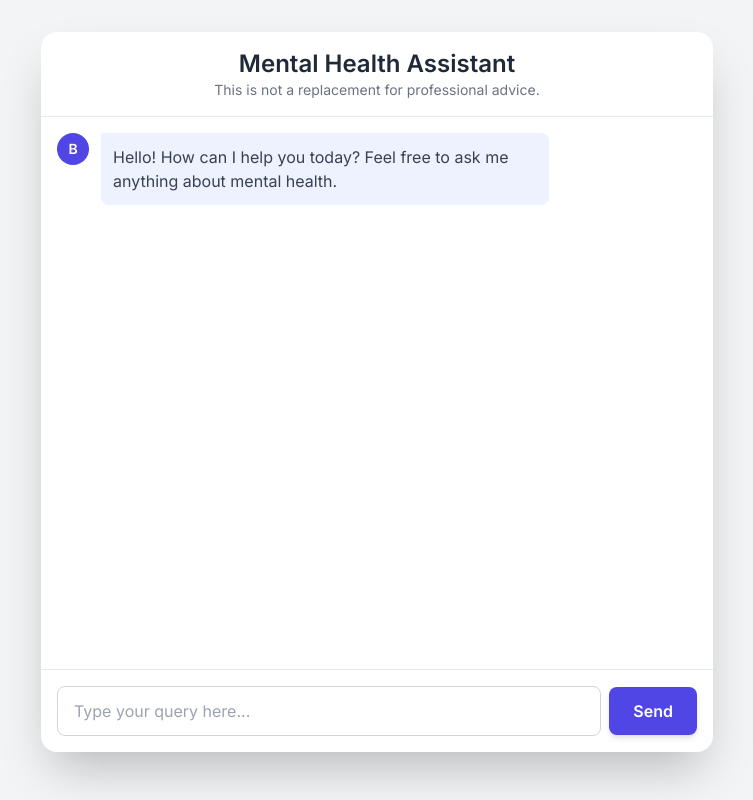
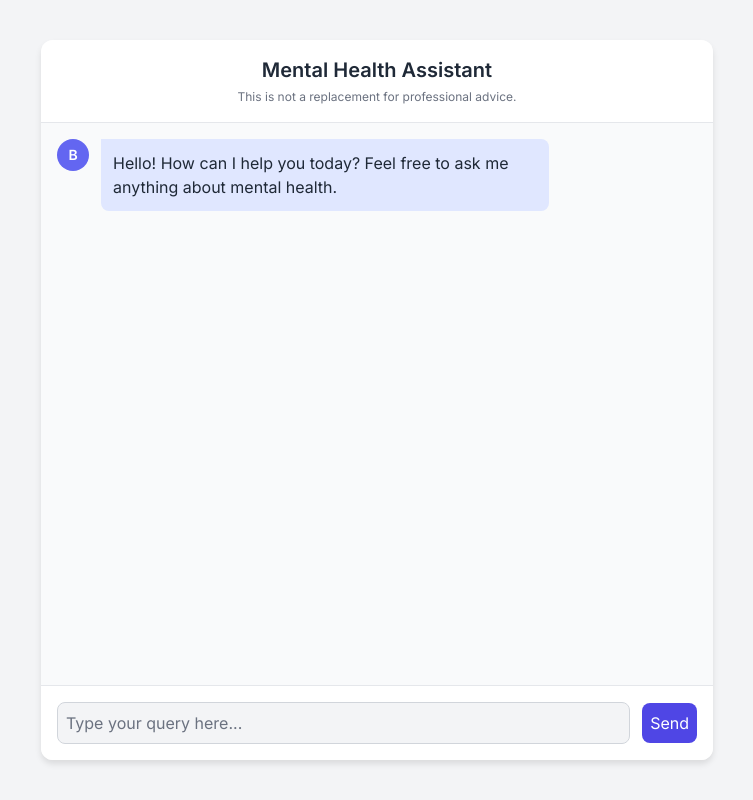
Before and after one commit to Amankalyankar/DSNChatbot, a Flask app: page / in a window 1280 px wide. Shown: the whole page, without its empty margins (263-1016 px from the left). Run offline with Flask 3, Linux system fonts and the light colour scheme; some libraries are stand-ins or nearby versions.

Commit message:
Some changes

```diff
--- a/app.py
+++ b/app.py
@@ -1,5 +1,4 @@
 import os
-import re # Import the regular expressions module
 import pandas as pd
 from flask import Flask, request, jsonify, render_template
 from sklearn.feature_extraction.text import TfidfVectorizer
@@ -18,7 +17,7 @@ try:
     df = pd.read_csv('Test_data.csv')
     # Ensure the 'Questions' and 'Answers' columns are strings
     df['Questions'] = df['Questions'].astype(str)
-    df['Answers'] = df['Answers'].astype(str) # Also convert answers to string
+    df['Answers'] = df['Answers'].astype(str)
     questions = df['Questions'].tolist()
 
     # Create a TF-IDF Vectorizer
@@ -26,16 +25,14 @@ try:
     question_vectors = vectorizer.fit_transform(questions)
     print("CSV data loaded and vectorized successfully.")
 except FileNotFoundError:
-    print("Error: Mental_Health_FAQ.csv not found. Please make sure the file is in the correct directory.")
+    print("Error: Test_data.csv not found. Please make sure the file is in the correct directory.")
     df = None
-    vectorizer = None
-    question_vectors = None
 
 # --- Initialize Groq Client ---
 try:
     groq_api_key = os.environ.get("GROQ_API_KEY")
     if not groq_api_key:
-        print("Error: GROQ_API_KEY environment variable not set.")
+        print("Error: GROQ_API_KEY not found in environment variables.")
         client = None
     else:
         client = Groq(api_key=groq_api_key)
@@ -44,99 +41,84 @@ except Exception as e:
     print(f"Error initializing Groq client: {e}")
     client = None
 
+# --- Flask Routes ---
 
-# --- Route for the main page ---
 @app.route('/')
 def index():
+    """Renders the main chat page."""
     return render_template('index.html')
 
-# --- Route for handling chat messages ---
-# --- Route for handling chat messages ---
 @app.route('/chat', methods=['POST'])
 def chat():
-    user_message = request.json.get('message')
+    """Handles chat logic: Find in CSV, then refine with AI."""
+    if df is None:
+        return jsonify({
+            'response': 'I am unable to provide answers right now. The data file is missing.',
+            'source': 'Error',
+            'similarity_score': 0
+        })
+
+    user_message = request.json.get('message', '')
     if not user_message:
-        return jsonify({'error': 'No message provided'}), 400
+        return jsonify({
+            'response': 'Please enter a message.',
+            'source': 'System',
+            'similarity_score': 0
+        })
 
-    response_message = "I'm sorry, I encountered an error. Please try again."
-    source = "Error"
-    context_from_csv = ""  # Variable to hold context from the CSV
+    # --- Step 1: Find the best answer from the CSV ---
+    user_vector = vectorizer.transform([user_message])
+    similarities = cosine_similarity(user_vector, question_vectors)
+    most_similar_index = similarities.argmax()
+    highest_similarity_score = similarities[0, most_similar_index]
 
-    # --- Step 1: Find relevant context in the CSV file ---
-    if df is not None and vectorizer is not None:
-        try:
-            user_vector = vectorizer.transform([user_message])
-            similarities = cosine_similarity(user_vector, question_vectors)
-            most_similar_index = similarities.argmax()
-            max_similarity = similarities[0, most_similar_index]
+    SIMILARITY_THRESHOLD = 0.24 # You can adjust this value
 
-            similarity_threshold = 0.5
+    if highest_similarity_score > SIMILARITY_THRESHOLD:
+        # Retrieve the best answer from the CSV
+        retrieved_answer = df['Answers'].iloc[most_similar_index]
+        matched_question = df['Questions'].iloc[most_similar_index]
 
-            # If a similar question is found, use its answer as context for the AI
-            if max_similarity > similarity_threshold:
-                context_from_csv = df.iloc[most_similar_index]['Answers']
-                source = "Groq AI (from CSV context)"
-                print(f"Found relevant context in CSV with similarity: {max_similarity}")
-            else:
-                source = "Groq AI (General)"
-                print("No relevant context in CSV, using general knowledge.")
+        # Format the source string to include the score
+        source = f"Matched: '{matched_question}' (Score: {highest_similarity_score:.2%})"
 
-        except Exception as e:
-            print(f"Error during CSV search: {e}")
-
-    # --- Step 2: Always call Groq AI, but provide context if found ---
-    if client:
-        try:
-            # The base system prompt
-            system_content = (
-                "You are a compassionate and helpful mental health assistant. "
-                "Provide supportive and informative answers. Keep your answers concise "
-                "and to the point, ideally in 2-3 sentences. Vary your wording each time. "
-                "If the user's query is sensitive or indicates a crisis, strongly advise them "
-                "to seek help from a professional mental health provider or contact a crisis hotline immediately. "
-                "Do not provide medical advice."
-            )
-
-            # If we found context in the CSV, add it to the prompt
-            if context_from_csv:
-                system_content += (
-                    "\n\nPlease use the following information to answer the user's question. "
-                    f"Rephrase it in a natural and supportive way; do not copy it directly. Context: '{context_from_csv}'"
+        # --- Step 2: Use AI to refine the retrieved answer ---
+        if client:
+            try:
+                refine_prompt = (
+                    "Please rephrase the following text to be more supportive, empathetic, and conversational, "
+                    "while keeping the core information intact. Keep the response to 2-3 sentences.\n\n"
+                    "Original Text:\n"
+                    f"\"{retrieved_answer}\""
                 )
 
-            # First Groq call → generate the base answer
-            chat_completion = client.chat.completions.create(
-                messages=[
-                    {"role": "system", "content": system_content},
-                    {"role": "user", "content": user_message},
-                ],
-                model="gemma2-9b-it",
-            )
-            response_message = chat_completion.choices[0].message.content
+                refinement_completion = client.chat.completions.create(
+                    messages=[
+                        {"role": "system", "content": "You are an expert at rephrasing text to be more empathetic and clear."},
+                        {"role": "user", "content": refine_prompt},
+                    ],
+                    model="gemma2-9b-it",
+                )
+                response_message = refinement_completion.choices[0].message.content
+            except Exception as e:
+                print(f"Error calling Groq API for refinement: {e}")
+                # Fallback to the original answer if AI fails
+                response_message = retrieved_answer
+                source += " (AI refinement failed)"
+        else:
+            # If the client isn't configured, just use the original answer
+            response_message = retrieved_answer
+            source += " (AI not configured)"
+    else:
+        # If no good match is found, provide a default response without calling AI
+        response_message = "I'm not sure I have information on that. Could you please try asking in a different way?"
+        source = "Default Fallback"
 
-            # --- NEW: Refinement step ---
-            refine_prompt = (
-                "Please rephrase the following response into a slightly different wording, "
-                "while keeping the supportive and concise style. Do not make it longer than 2-3 sentences. "
-                "Here is the response to rephrase:\n\n"
-                f"{response_message}"
-            )
+    return jsonify({
+        'response': response_message,
+        'source': source,
+        'similarity_score': float(highest_similarity_score) # Return the score
+    })
 
-            refinement = client.chat.completions.create(
-                messages=[
-                    {"role": "system", "content": "You are a helpful rephrasing assistant."},
-                    {"role": "user", "content": refine_prompt},
-                ],
-                model="gemma2-9b-it",
-            )
-            response_message = refinement.choices[0].message.content
-
-        except Exception as e:
-            print(f"Error calling Groq API: {e}")
-            response_message = "I'm having trouble connecting to my AI service right now. Please try again later."
-            source = "API Error"
-    else:
-        response_message = "My AI service is not configured. Please contact the administrator."
-        source = "Configuration Error"
-
-    return jsonify({'response': response_message, 'source': source})
+if __name__ == '__main__':
+    app.run(debug=True)
--- a/templates/index.html
+++ b/templates/index.html
@@ -3,110 +3,144 @@
 <head>
     <meta charset="UTF-8">
     <meta name="viewport" content="width=device-width, initial-scale=1.0">
-    <title>Mental Health Chatbot</title>
+    <title>Mental Health Assistant</title>
     <link href="https://fonts.googleapis.com/css2?family=Inter:wght@400;500;600&display=swap" rel="stylesheet">
     <script src="https://cdn.tailwindcss.com"></script>
     <style>
         body {
             font-family: 'Inter', sans-serif;
+            background-color: #f3f4f6; /* Light gray background for the entire page */
         }
-        /* Custom scrollbar for a better look */
+        /* Card-like container for the chat */
+        .chat-container {
+            background-color: #ffffff; /* White background for the chat box */
+            box-shadow: 0 4px 6px rgba(0, 0, 0, 0.1);
+            border-radius: 0.75rem; /* rounded-xl */
+            overflow: hidden; /* Ensures shadow and border radius are applied correctly */
+        }
+        /* Custom scrollbar for light theme */
         #chat-window::-webkit-scrollbar {
             width: 8px;
         }
         #chat-window::-webkit-scrollbar-track {
-            background: #f1f1f1;
+            background: #e0e7ff; /* indigo-100 */
         }
         #chat-window::-webkit-scrollbar-thumb {
-            background: #888;
+            background: #94a3b8; /* slate-400 */
             border-radius: 4px;
         }
         #chat-window::-webkit-scrollbar-thumb:hover {
-            background: #555;
+            background: #64748b; /* slate-500 */
         }
+        /* Avatar colors */
         .bot-message .avatar {
-            background-color: #4f46e5; /* Indigo */
+            background-color: #6366f1; /* indigo-500 */
         }
         .user-message .avatar {
-            background-color: #10b981; /* Emerald */
+            background-color: #22c55e; /* emerald-500 */
+        }
+        /* Specific header/footer colors if needed, but flex-1 should make main grow */
+        header {
+            background-color: #ffffff; /* White header */
+        }
+        footer {
+            background-color: #ffffff; /* White footer */
+        }
+        .header-disclaimer {
+            font-size: 0.75rem; /* text-xs */
+            color: #6b7280; /* gray-500 */
+            text-align: center;
+            margin-top: 0.25rem;
         }
     </style>
 </head>
-<body class="bg-gray-100">
+<body class="flex items-center justify-center min-h-screen">
 
-    <!-- Main container: Full screen on mobile, centered card on larger screens -->
-    <div class="w-full max-w-2xl mx-auto h-screen bg-white flex flex-col sm:h-[90vh] sm:my-8 sm:rounded-2xl sm:shadow-2xl">
-        <!-- Header -->
-        <div class="border-b p-4">
-             <!-- Responsive header text size -->
-            <h1 class="text-xl sm:text-2xl font-bold text-gray-800 text-center">Mental Health Assistant</h1>
-            <p class="text-sm text-gray-500 text-center">This is not a replacement for professional advice.</p>
-        </div>
+    <div class="flex flex-col h-[90vh] w-full max-w-2xl chat-container">
+        <header class="p-4 shadow-sm border-b border-gray-200">
+            <h1 class="text-xl font-semibold text-center text-gray-800">Mental Health Assistant</h1>
+            <p class="header-disclaimer">This is not a replacement for professional advice.</p>
+        </header>
 
-        <!-- Chat Window -->
-        <div id="chat-window" class="flex-1 overflow-y-auto p-4 space-y-6">
-            <!-- Initial Bot Message -->
-            <div class="bot-message flex items-start gap-3">
-                <div class="avatar w-8 h-8 rounded-full flex items-center justify-center text-white font-bold text-sm flex-shrink-0">B</div>
-                <div class="bg-indigo-50 p-3 rounded-lg rounded-tl-none max-w-xs sm:max-w-md">
-                    <p class="text-gray-700">Hello! How can I help you today? Feel free to ask me anything about mental health.</p>
-                </div>
-            </div>
-        </div>
+        <main id="chat-window" class="flex-1 p-4 overflow-y-auto space-y-4 bg-gray-50">
+            </main>
 
-        <!-- Typing Indicator -->
-        <div id="typing-indicator" class="hidden flex items-start gap-3 p-4">
-             <div class="avatar w-8 h-8 rounded-full flex items-center justify-center text-white font-bold text-sm flex-shrink-0">B</div>
-             <div class="bg-indigo-50 p-3 rounded-lg rounded-tl-none">
-                <div class="flex items-center space-x-1">
-                    <span class="w-2 h-2 bg-gray-400 rounded-full animate-pulse" style="animation-delay: 0s;"></span>
-                    <span class="w-2 h-2 bg-gray-400 rounded-full animate-pulse" style="animation-delay: 0.2s;"></span>
-                    <span class="w-2 h-2 bg-gray-400 rounded-full animate-pulse" style="animation-delay: 0.4s;"></span>
-                </div>
-             </div>
-        </div>
-
-        <!-- Input Form -->
-        <div class="border-t p-2 sm:p-4">
-            <!-- Form stacks vertically on mobile, row on larger screens -->
-            <form id="chat-form" class="flex flex-col sm:flex-row items-center gap-2">
-                <input type="text" id="message-input" placeholder="Type your query here..." autocomplete="off" class="flex-1 w-full px-4 py-3 border border-gray-300 rounded-lg focus:outline-none focus:ring-2 focus:ring-indigo-500 transition">
-                <!-- Button is full-width on mobile, auto-width on larger screens -->
-                <button type="submit" class="w-full sm:w-auto bg-indigo-600 text-white px-6 py-3 rounded-lg font-semibold hover:bg-indigo-700 focus:outline-none focus:ring-2 focus:ring-offset-2 focus:ring-indigo-500 transition shadow-md">
+        <footer class="p-4 border-t border-gray-200">
+            <form id="chat-form" class="flex items-center gap-3">
+                <input type="text" id="user-input"
+                    class="flex-1 p-2 rounded-lg bg-gray-100 border border-gray-300 text-gray-800 placeholder-gray-500 focus:outline-none focus:ring-2 focus:ring-indigo-400"
+                    placeholder="Type your query here..." autocomplete="off">
+                <button type="submit" id="send-button"
+                    class="bg-indigo-600 text-white p-2 rounded-lg hover:bg-indigo-700 focus:outline-none focus:ring-2 focus:ring-indigo-500 disabled:bg-indigo-400">
                     Send
                 </button>
             </form>
-        </div>
+        </footer>
     </div>
 
     <script>
+        const chatWindow = document.getElementById('chat-window');
         const chatForm = document.getElementById('chat-form');
-        const messageInput = document.getElementById('message-input');
-        const chatWindow = document.getElementById('chat-window');
-        const typingIndicator = document.getElementById('typing-indicator');
+        const userInput = document.getElementById('user-input');
+        const sendButton = document.getElementById('send-button');
 
-        // --- Handle form submission ---
-        chatForm.addEventListener('submit', async (e) => {
-            e.preventDefault();
-            const message = messageInput.value.trim();
-            if (!message) return;
+        // Display a welcome message when the page loads
+        window.addEventListener('load', () => {
+            displayMessage("Hello! How can I help you today? Feel free to ask me anything about mental health.", 'bot');
+        });
 
-            // Display user's message
+        chatForm.addEventListener('submit', function (event) {
+            event.preventDefault();
+            sendMessage();
+        });
+
+        function displayMessage(message, sender, source = null) {
+            const messageWrapper = document.createElement('div');
+            let messageHtml;
+
+            if (sender === 'user') {
+                messageWrapper.className = 'user-message flex items-start gap-3 justify-end';
+                messageHtml = `
+                    <div class="bg-emerald-100 p-3 rounded-lg rounded-br-none max-w-xs sm:max-w-md">
+                        <p class="text-gray-800">${message}</p>
+                    </div>
+                    <div class="avatar w-8 h-8 rounded-full flex items-center justify-center text-white font-bold text-sm flex-shrink-0">U</div>
+                `;
+            } else { // sender is 'bot'
+                messageWrapper.className = 'bot-message flex items-start gap-3';
+                const sourceHtml = source ? `<p class="text-xs text-gray-500 mt-2">${source}</p>` : '';
+
+                messageHtml = `
+                    <div class="avatar w-8 h-8 rounded-full flex items-center justify-center text-white font-bold text-sm flex-shrink-0">B</div>
+                    <div class="bg-indigo-100 p-3 rounded-lg rounded-tl-none max-w-xs sm:max-w-md">
+                        <p class="text-gray-800">${message}</p>
+                        ${sourceHtml}
+                    </div>
+                `;
+            }
+
+            messageWrapper.innerHTML = messageHtml;
+            chatWindow.appendChild(messageWrapper);
+            chatWindow.scrollTop = chatWindow.scrollHeight;
+        }
+
+        async function sendMessage() {
+            const message = userInput.value.trim();
+            if (message === '') return;
+
             displayMessage(message, 'user');
-            messageInput.value = '';
 
-            // Show typing indicator
-            typingIndicator.classList.remove('hidden');
-            chatWindow.scrollTop = chatWindow.scrollHeight;
+            userInput.value = '';
+            userInput.disabled = true;
+            sendButton.disabled = true;
 
             try {
-                // Send message to the Flask backend
                 const response = await fetch('/chat', {
                     method: 'POST',
                     headers: {
-                        'Content-Type': 'application/json'
+                        'Content-Type': 'application/json',
                     },
-                    body: JSON.stringify({ message: message })
+                    body: JSON.stringify({ message: message }),
                 });
 
                 if (!response.ok) {
@@ -115,45 +149,17 @@
 
                 const data = await response.json();
 
-                // Display bot's response
-                displayMessage(data.response, 'bot');
+                // --- Pass the source data to the displayMessage function (already present) ---
+                displayMessage(data.response, 'bot', data.source);
 
             } catch (error) {
-                console.error("Error fetching chat response:", error);
-                displayMessage("Sorry, something went wrong. Please try again.", 'bot');
+                console.error('Error:', error);
+                displayMessage('Sorry, something went wrong. Please try again.', 'bot');
             } finally {
-                // Hide typing indicator
-                typingIndicator.classList.add('hidden');
+                userInput.disabled = false;
+                sendButton.disabled = false;
+                userInput.focus();
             }
-        });
-
-        // --- Function to display a message in the chat window ---
-        function displayMessage(message, sender) {
-            const messageWrapper = document.createElement('div');
-            let messageHtml;
-
-            if (sender === 'user') {
-                messageWrapper.className = 'user-message flex items-start gap-3 justify-end';
-                messageHtml = `
-                    <div class="bg-emerald-50 p-3 rounded-lg rounded-br-none max-w-xs sm:max-w-md">
-                        <p class="text-gray-700">${message}</p>
-                    </div>
-                    <div class="avatar w-8 h-8 rounded-full flex items-center justify-center text-white font-bold text-sm flex-shrink-0">U</div>
-                `;
-            } else { // sender is 'bot'
-                messageWrapper.className = 'bot-message flex items-start gap-3';
-                messageHtml = `
-                    <div class="avatar w-8 h-8 rounded-full flex items-center justify-center text-white font-bold text-sm flex-shrink-0">B</div>
-                    <div class="bg-indigo-50 p-3 rounded-lg rounded-tl-none max-w-xs sm:max-w-md">
-                        <p class="text-gray-700">${message}</p>
-                    </div>
-                `;
-            }
-
-            messageWrapper.innerHTML = messageHtml;
-            chatWindow.appendChild(messageWrapper);
-            // Scroll to the latest message
-            chatWindow.scrollTop = chatWindow.scrollHeight;
         }
     </script>
 </body>
```
